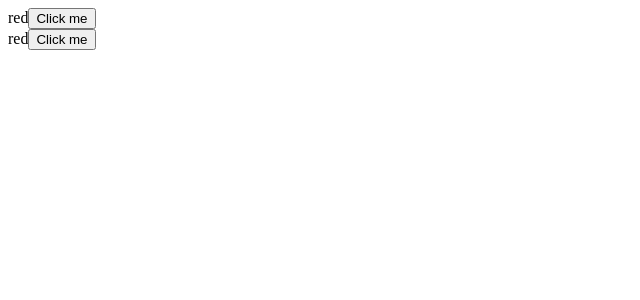
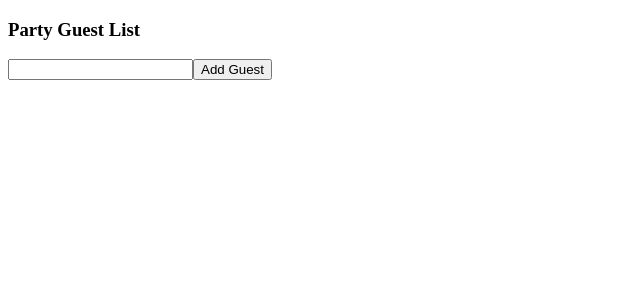
Before and after one commit to char502/typescript-practice, a React (Create React App) app: page / in a window 1280 px wide. Shown: the top 300 px of the page, without its empty margins (0-640 px from the left). Built offline with nearby package versions, Linux system fonts and the light colour scheme.

Commit message:
list now working

```diff
--- a/src/index.tsx
+++ b/src/index.tsx
@@ -1,10 +1,14 @@
 import ReactDOM from 'react-dom';
-import Parent from './props/Parent';
+import GuestList from './state/GuestList';
+// import Parent from './props/Parent';
 
 const App = () => {
   return (
     <div>
-     <Parent />
+      <GuestList />
+     {/* <Parent /> */}
+
+
     </div>
   );
 };
--- a/src/props/Child.tsx
+++ b/src/props/Child.tsx
@@ -1,17 +1,23 @@
 interface ChildProps {
   color: string;
   onClick: () => void;
+  children: unknown; //only required if define react component in ts as type 1
 }
 
-export const Child = ({ color, onClick }: ChildProps) => {
+
+// Type 1
+export const Child = ({ color, onClick, children }: ChildProps) => {
   return (
     <div>
       {color}
+      {children}
       <button onClick={onClick}>Click me</button>
     </div>
   )
 };
 
+// Type 2
+// do not need to explicitly define children prop with this approach
 export const ChildAsFC: React.FC <ChildProps> = ({color, onClick}) => {
   return (
     <div>
--- a/src/props/Parent.tsx
+++ b/src/props/Parent.tsx
@@ -3,9 +3,15 @@ import { Child, ChildAsFC } from './Child';
 const Parent = () => {
   return (
     <>
-      <Child color='red' onClick={() => console.log('Clicked')} />
+      <Child color='red' onClick={() => console.log('Clicked')}>
+          dksjdhfs
 
-      <ChildAsFC color='red' onClick={() => console.log('ts test')} />
+      </Child>
+
+      <ChildAsFC color='red' onClick={() => console.log('ts test')}>
+
+        ddfgg
+      </ChildAsFC>
     </>
   );
 };
--- /dev/null
+++ b/src/state/GuestList.tsx
@@ -0,0 +1,45 @@
+import React, { useState } from 'react';
+
+// interface GuestListProps {
+//   event: Event | null;
+// }
+
+const GuestList: React.FC = () => {
+  const [name, setName] = useState('');
+  // without type TS will assume this array will be forever empty
+  // the type entered now is string[] which means an array of strings
+  const [guests, setGuests] = useState<string[]>([]);
+
+  const onClick = () => {
+
+
+    // take everything out of guests, add it to a new array, then add on name to the end
+    // never[] means Typescript has no idea what kind of value is going to be present inside that array
+    setGuests([...guests, name]);
+
+    setName('');
+  };
+
+  return (
+    <div>
+      <div>
+        <h3>Party Guest List</h3>
+        <ul>
+          {guests.map((guest) => (
+            <li key={guest}>{guest}</li>
+          ))}
+        </ul>
+      </div>
+      <div>
+        <input
+          type='text'
+          value={name}
+          onChange={(e) => setName(e.target.value)}
+        />
+        <button onClick={onClick}>Add Guest</button>
+      </div>
+    </div>
+  );
+};
+
+export default GuestList;
```
Also changed, not shown: useful notes/useful notes.js (+34 -1 lines).
